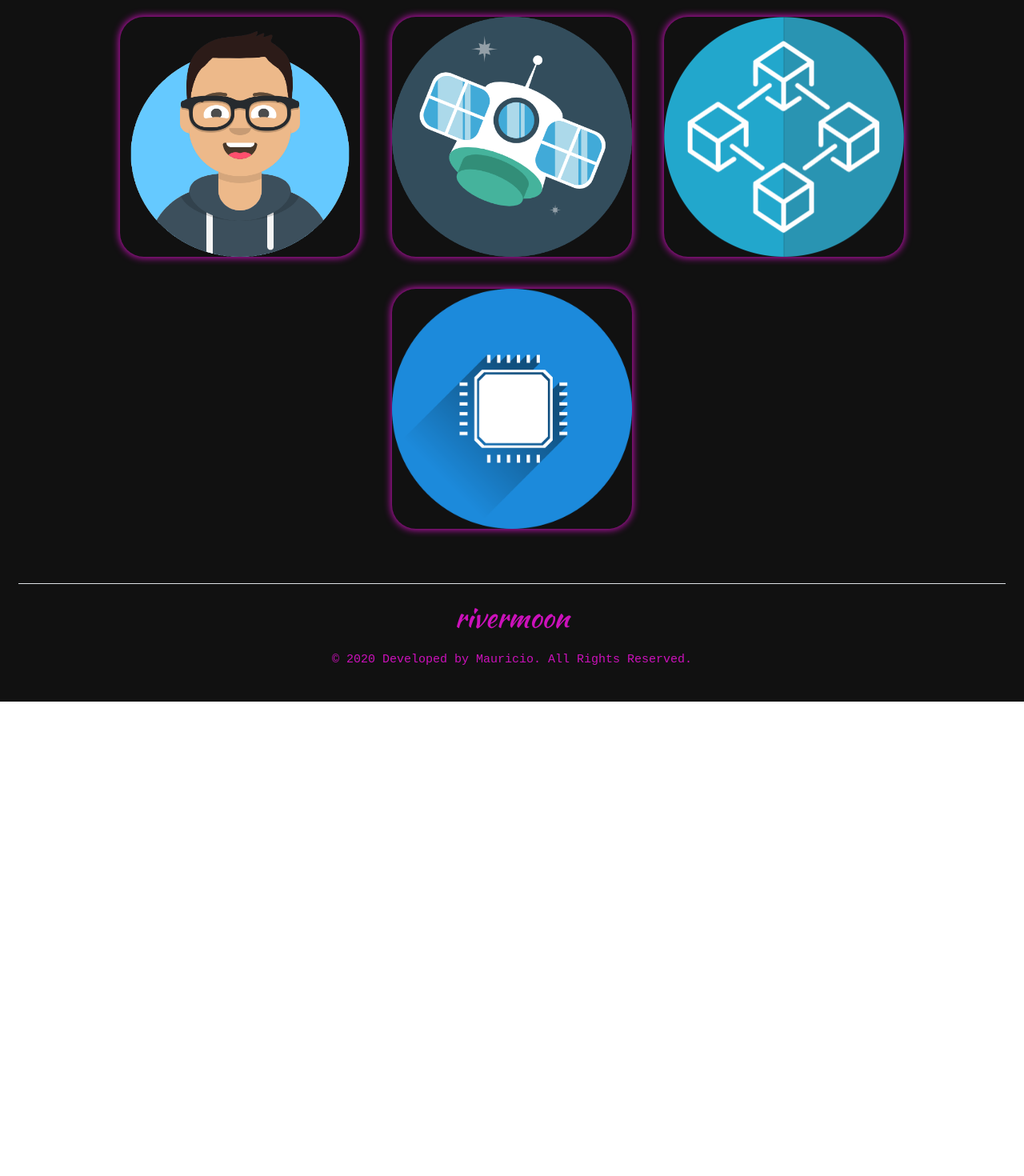
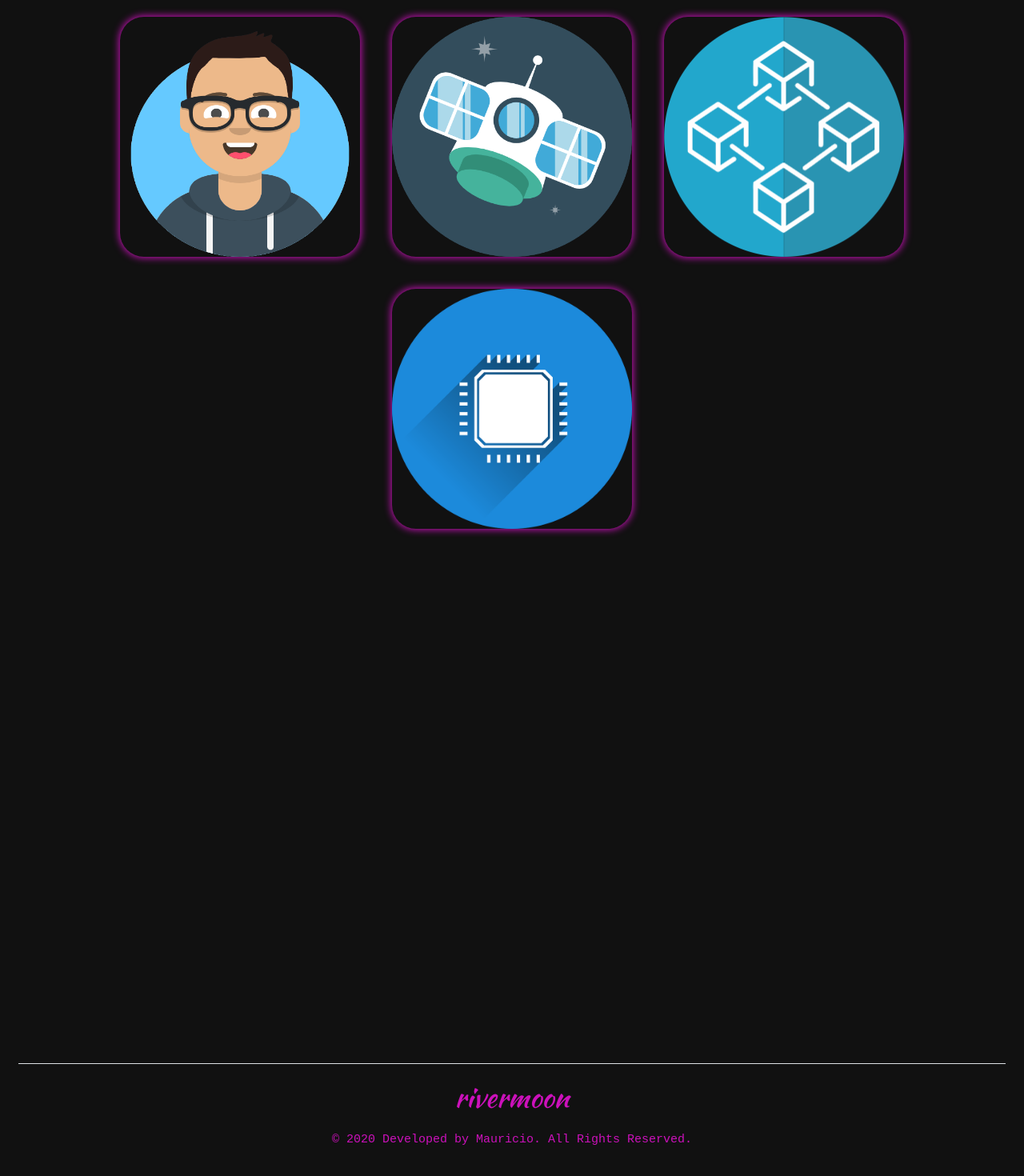
Before and after one commit to rivermoon21/mauricerivers.github.io, a React (Create React App) app in the folder portfolio-site/: page /#/ in a window 1280 px wide. Shown: the part 838-2308 px from the top of the page at 80% size. Before the commit the page ends 1715 px from the top, so only its background shows below. Built offline with nearby package versions, Linux system fonts and the light colour scheme.

Commit message:
Testing minHeight 75vh

```diff
--- a/portfolio-site/src/index.css
+++ b/portfolio-site/src/index.css
@@ -1,3 +1,8 @@
+html {
+  height: 100%;
+  min-height: 100vh;
+}
+
 body {
   margin: 0;
   font-family: -apple-system, BlinkMacSystemFont, 'Segoe UI', 'Roboto', 'Oxygen',
@@ -5,6 +10,7 @@ body {
     sans-serif;
   -webkit-font-smoothing: antialiased;
   -moz-osx-font-smoothing: grayscale;
+  height: 100%
 }
 
 code {
--- a/portfolio-site/src/pages/AboutPage.js
+++ b/portfolio-site/src/pages/AboutPage.js
@@ -3,9 +3,9 @@ import Hero from '../components/Hero';
 import Content from '../components/Content';
 
 const BOTTOM_STYLE = {
-  height: 200,
-  zIndex: 2,
-  padding: '10px'
+  height: 25,
+  minHeight: "75vh",
+  zIndex: 2
 }
 
 function AboutPage(props) {
--- a/portfolio-site/src/pages/ContactPage.js
+++ b/portfolio-site/src/pages/ContactPage.js
@@ -5,6 +5,12 @@ import emailjs from 'emailjs-com';
 
 import Hero from '../components/Hero';
 import Content from '../components/Content';
+
+const BOTTOM_STYLE = {
+  height: 20,
+  minHeight: "75vh",
+  zIndex: 2
+}
 
 class ContactPage extends React.Component {
 
@@ -109,6 +115,9 @@ class ContactPage extends React.Component {
           </Form>
         </Content>
 
+        <div style={BOTTOM_STYLE}>
+        </div>
+
       </div>
     );
   }
--- a/portfolio-site/src/pages/HomePage.js
+++ b/portfolio-site/src/pages/HomePage.js
@@ -1,6 +1,12 @@
 import React from 'react';
 import Hero from '../components/Hero'
 import Carousel from '../components/Carousel'
+
+const BOTTOM_STYLE = {
+  height: 25,
+  minHeight: "75vh",
+  zIndex: 2,
+}
 
 function HomePage(props) {
   return (
@@ -8,6 +14,9 @@ function HomePage(props) {
       <Hero title={props.title} subTitle={props.subTitle} text={props.text} />
       <Carousel />
 
+      <div style={BOTTOM_STYLE}>
+      </div>
+
     </div>
   );
 }
--- a/portfolio-site/src/pages/SocialsPage.js
+++ b/portfolio-site/src/pages/SocialsPage.js
@@ -13,9 +13,9 @@ const MODAL_STYLES = {
 }
 
 const BOTTOM_STYLE = {
-  height: 400,
-  zIndex: 2,
-  padding: '10px'
+  height: 20,
+  minHeight: "75vh",
+  zIndex: 2
 }
 
 function SocialsPage(props) {
```
